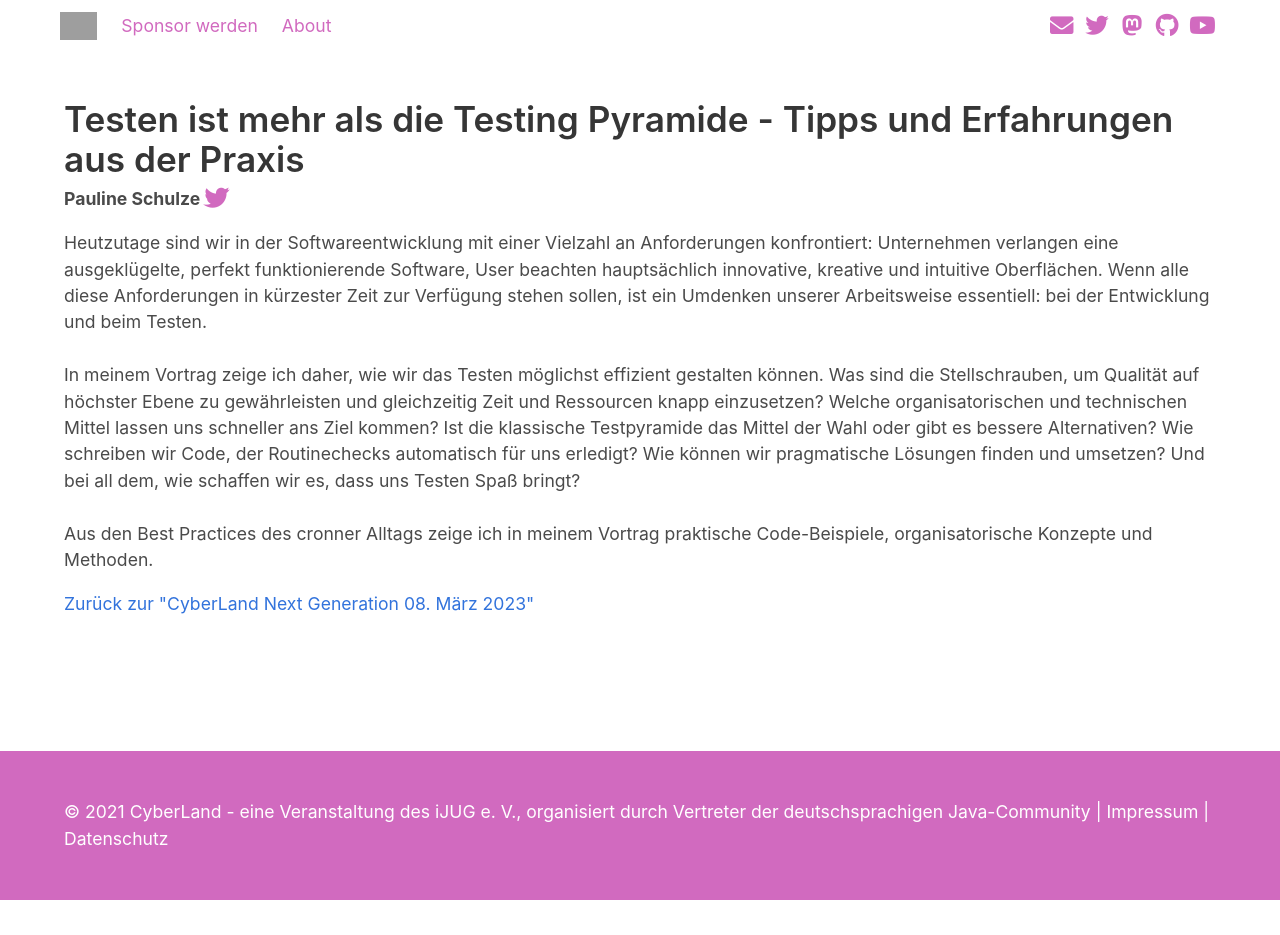
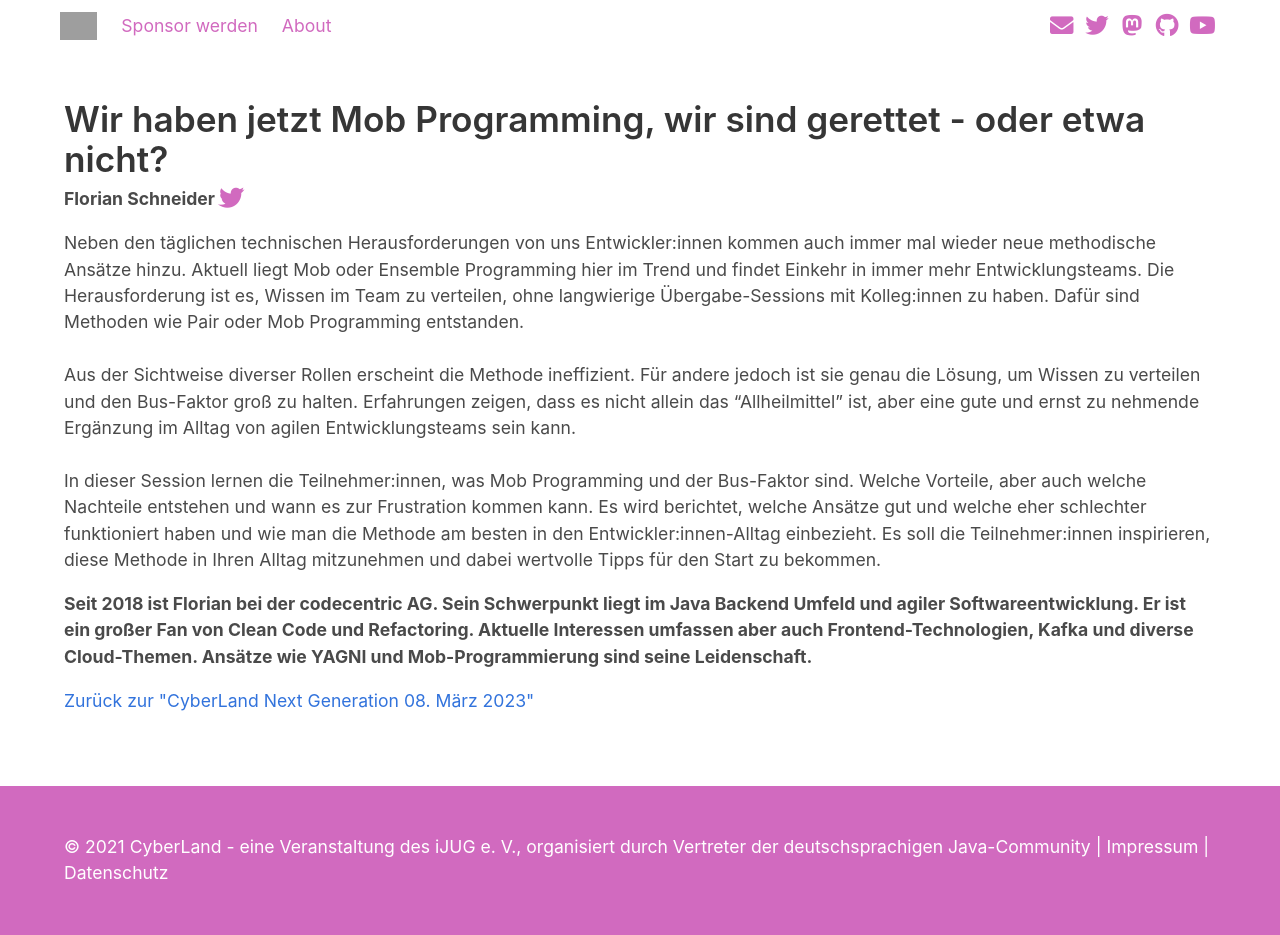
Before and after one commit to CyberLandConf/CyberLandConf.github.io, a Jekyll site: the page built from _sessions/2023-03-next-generation/session-48.md, in a window 1280 px wide. Built offline with Jekyll 4.4.1, drawn with Linux system fonts in a browser that asks for light colours; before the commit the page ends 900 px from its top, so only the background shows below that; grey boxes are pictures that could not be loaded.

Commit message:
fixed speaker lineup

```diff
--- a/_sessions/2023-03-next-generation/session-48.md
+++ b/_sessions/2023-03-next-generation/session-48.md
@@ -1,13 +1,13 @@
 ---
   session-id: 'session-48'
-  title: "Testen ist mehr als die Testing Pyramide - Tipps und Erfahrungen aus der Praxis"
+  title: "Wir haben jetzt Mob Programming, wir sind gerettet - oder etwa nicht?"
   abstract: |
-    Heutzutage sind wir in der Softwareentwicklung mit einer Vielzahl an Anforderungen konfrontiert: Unternehmen verlangen eine ausgeklügelte, perfekt funktionierende Software, User beachten hauptsächlich innovative, kreative und intuitive Oberflächen. Wenn alle diese Anforderungen in kürzester Zeit zur Verfügung stehen sollen, ist ein Umdenken unserer Arbeitsweise essentiell: bei der Entwicklung und beim Testen.
+    Neben den täglichen technischen Herausforderungen von uns Entwickler:innen kommen auch immer mal wieder neue methodische Ansätze hinzu. Aktuell liegt Mob oder Ensemble Programming hier im Trend und findet Einkehr in immer mehr Entwicklungsteams. Die Herausforderung ist es, Wissen im Team zu verteilen, ohne langwierige Übergabe-Sessions mit Kolleg:innen zu haben. Dafür sind Methoden wie Pair oder Mob Programming entstanden.
 
-    In meinem Vortrag zeige ich daher, wie wir das Testen möglichst effizient gestalten können. Was sind die Stellschrauben, um Qualität auf höchster Ebene zu gewährleisten und gleichzeitig Zeit und Ressourcen knapp einzusetzen? Welche organisatorischen und technischen Mittel lassen uns schneller ans Ziel kommen? Ist die klassische Testpyramide das Mittel der Wahl oder gibt es bessere Alternativen? Wie schreiben wir Code, der Routinechecks automatisch für uns erledigt? Wie können wir pragmatische Lösungen finden und umsetzen? Und bei all dem, wie schaffen wir es, dass uns Testen Spaß bringt?
+    Aus der Sichtweise diverser Rollen erscheint die Methode ineffizient. Für andere jedoch ist sie genau die Lösung, um Wissen zu verteilen und den Bus-Faktor groß zu halten. Erfahrungen zeigen, dass es nicht allein das “Allheilmittel” ist, aber eine gute und ernst zu nehmende Ergänzung im Alltag von agilen Entwicklungsteams sein kann.
 
-    Aus den Best Practices des cronner Alltags zeige ich in meinem Vortrag praktische Code-Beispiele, organisatorische Konzepte und Methoden.
+    In dieser Session lernen die Teilnehmer:innen, was Mob Programming und der Bus-Faktor sind. Welche Vorteile, aber auch welche Nachteile entstehen und wann es zur Frustration kommen kann. Es wird berichtet, welche Ansätze gut und welche eher schlechter funktioniert haben und wie man die Methode am besten in den Entwickler:innen-Alltag einbezieht. Es soll die Teilnehmer:innen inspirieren, diese Methode in Ihren Alltag mitzunehmen und dabei wertvolle Tipps für den Start zu bekommen.
   meetupId: cyberland-ng-3
-  speaker-id: 'pauline-schulze'
+  speaker-id: 'florian-schneider'
   layout: session
 ---
```
Also changed, not shown: _sessions/2023-03-next-generation/session-50.md (+4 -6 lines), _sessions/2023-03-next-generation/session-51.md (+4 -4 lines), _sessions/2023-03-next-generation/session-52.md (deleted, +0 -11 lines).
